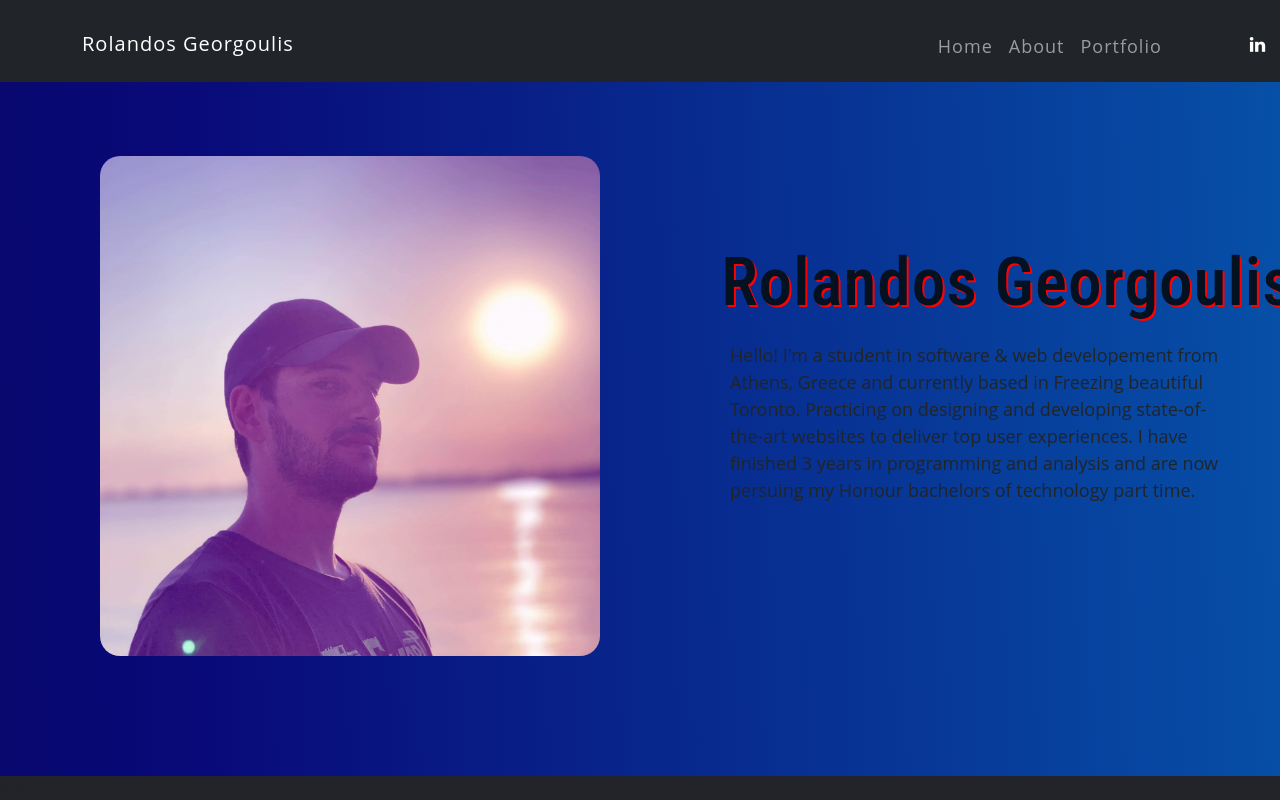
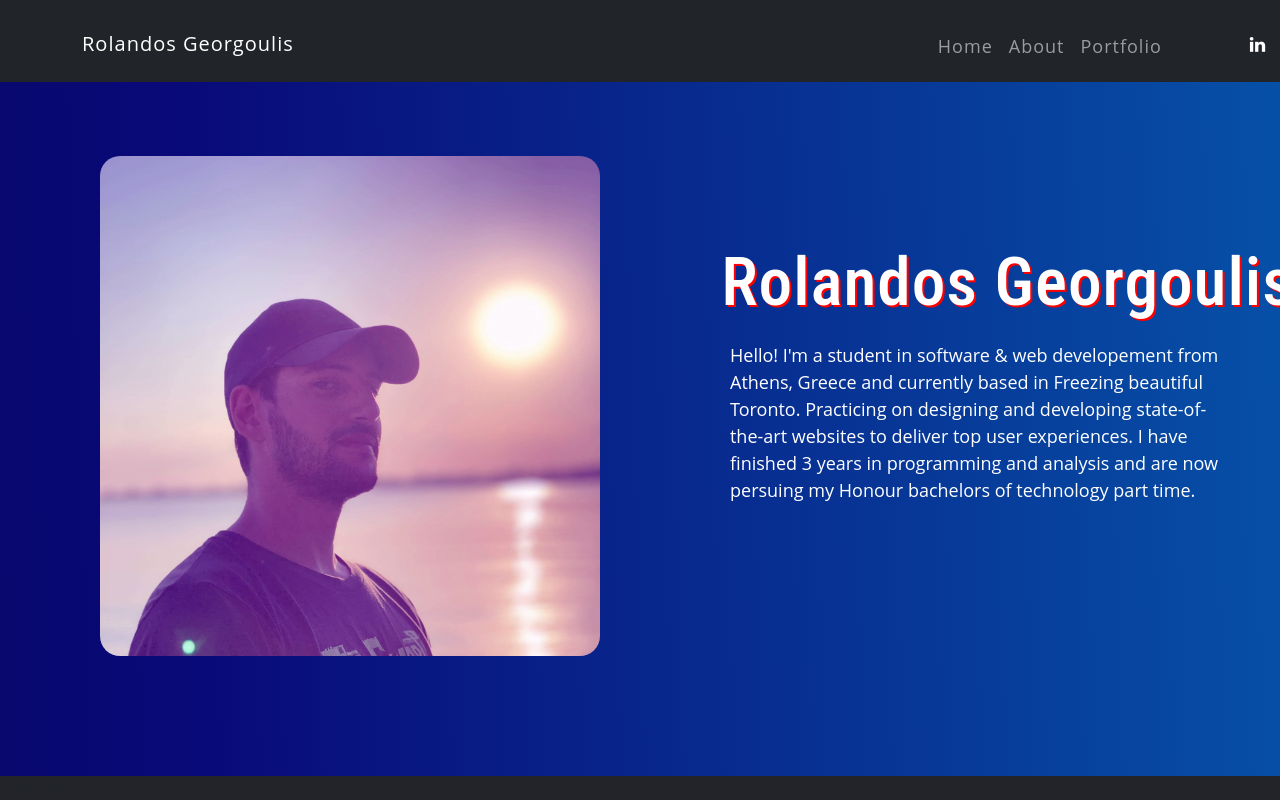
Before and after one commit to RolandosG/portfolioSite, a React (Create React App) app: page /About in a window 1280 px wide. Built offline with nearby package versions, Linux system fonts and the light colour scheme.

Commit message:
finished

```diff
--- a/src/components/AboutPage.js
+++ b/src/components/AboutPage.js
@@ -49,7 +49,7 @@ const AboutPage = () => {
             }}
           >
             Coming from a background in design, art, & technology, I love
-            working on Software where I’m able to dwelve in creating enjoyable
+            working on Software where I’m able to delve in creating enjoyable
             interactions and experiences for everyone.
           </div>
         </div>
--- a/src/components/Cards.js
+++ b/src/components/Cards.js
@@ -12,7 +12,7 @@ setConfiguration({ maxScreenClass: "xl" });
 const Cards = () => {
   return (
 
-    <Wrapper style={{marginLeft: '-500px', marginTop: '-0px', height: '0px', padding: '0px'}}>
+    <Wrapper style={{marginLeft: '-500px', marginTop: '-100px', height: '0px', padding: '0px'}}>
       <div class="avatar">
       <h1
               style={{
--- a/src/pages/About.js
+++ b/src/pages/About.js
@@ -40,14 +40,14 @@ const About = () => {
           <div class="slideUp">
         <div
           clas="introduction"
-          style={{ color: "#041121", marginTop: "750px" }}
+          style={{ color: "white", marginTop: "750px" }}
         >
           <h1 style={{ marginTop:"-550px",marginRight: "-635px", fontSize: "4.2rem", textShadow: '2px 2px #ff0000', boxSizing: 'border-box' }}>
             Rolandos Georgoulis
           </h1>
         </div>
       </div>
-      <div class="slideRight" style={{marginTop:"400px", marginRight: "0px", textAlign: "left"}}>
+      <div class="slideRight" style={{marginTop:"400px", marginRight: "0px", textAlign: "left", color: 'white'}}>
         Hello! I'm a student in software & web developement from Athens, Greece and currently based in Freezing beautiful Toronto. Practicing on designing and developing state-of-the-art websites to deliver top user experiences. I have finished 3 years in programming and analysis and are now persuing my Honour bachelors of technology part time.
         <br /><br></br>
 
```
